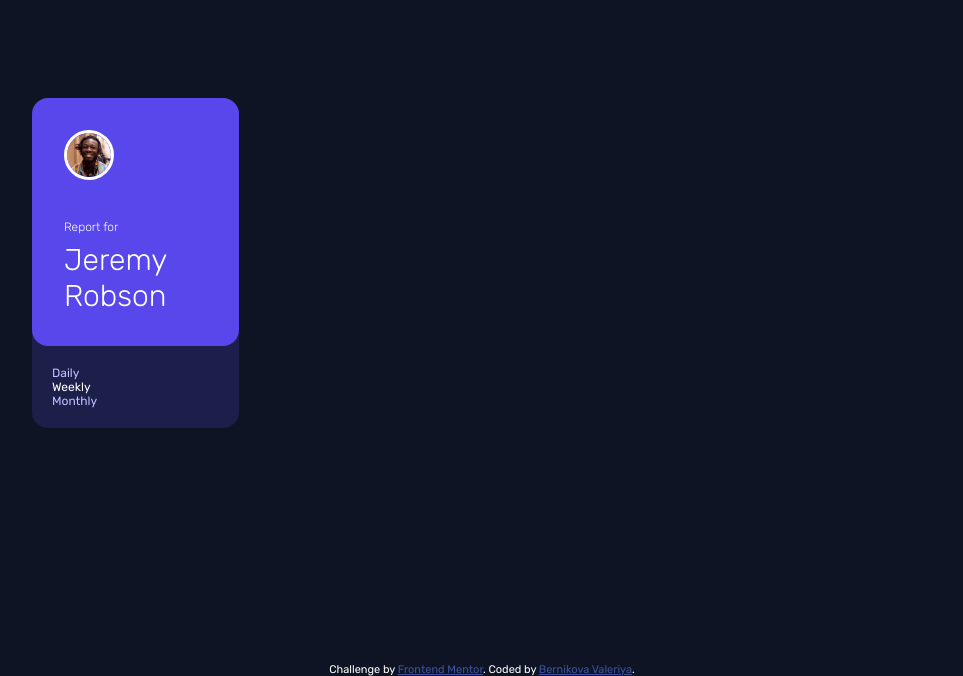
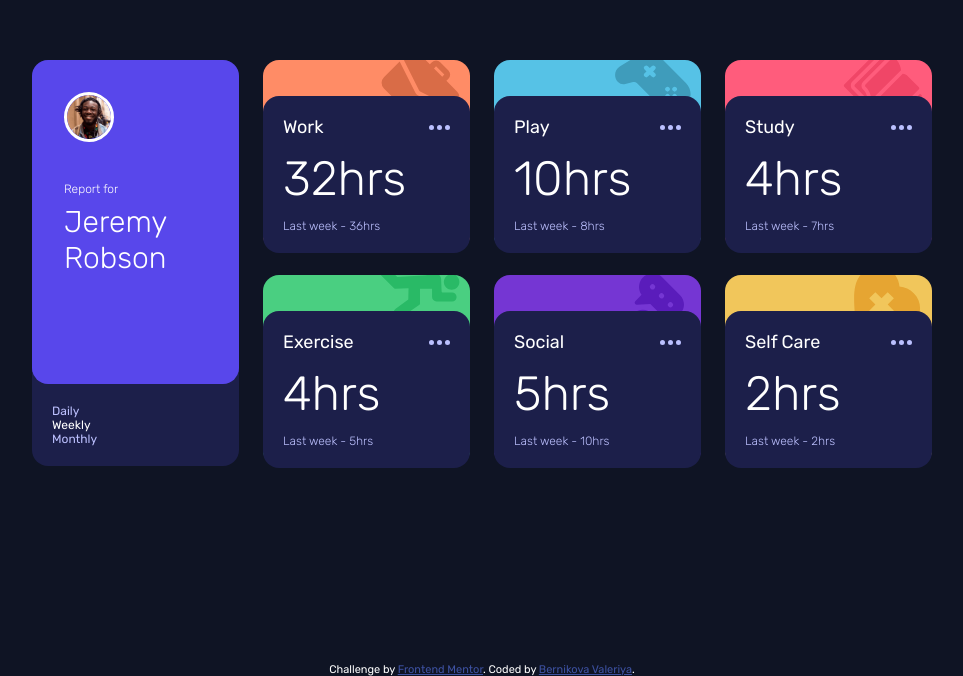
Before and after one commit to BernikovaLera/Time-tracking-dashboard__FrontendMentor, a plain HTML site: page index.html in a window 1280 px wide. Shown: the part 137-813 px from the top of the page, without its empty margins (158-1121 px from the left). Drawn offline with Linux system fonts and the light colour scheme; files that its build step writes are made by us from their sources.

Commit message:
Update index.html

```diff
--- a/index.html
+++ b/index.html
@@ -8,7 +8,7 @@
 
   <title>Frontend Mentor | Time tracking dashboard</title>
 
-  <link rel="stylesheet" href="./Time-tracking-dashboard__FrontendMentor./style.css">
+  <link rel="stylesheet" href="/style.css">
   <!-- Feel free to remove these styles or customise in your own stylesheet 👍 -->
   <style>
     .attribution { font-size: 11px; text-align: center; }
@@ -42,6 +42,6 @@
     Coded by <a href="#">Bernikova Valeriya</a>.
   </div>
 
-  <script src="./Time-tracking-dashboard__FrontendMentor./app.js"></script>
+  <script src="/app.js"></script>
 </body>
 </html>
```
